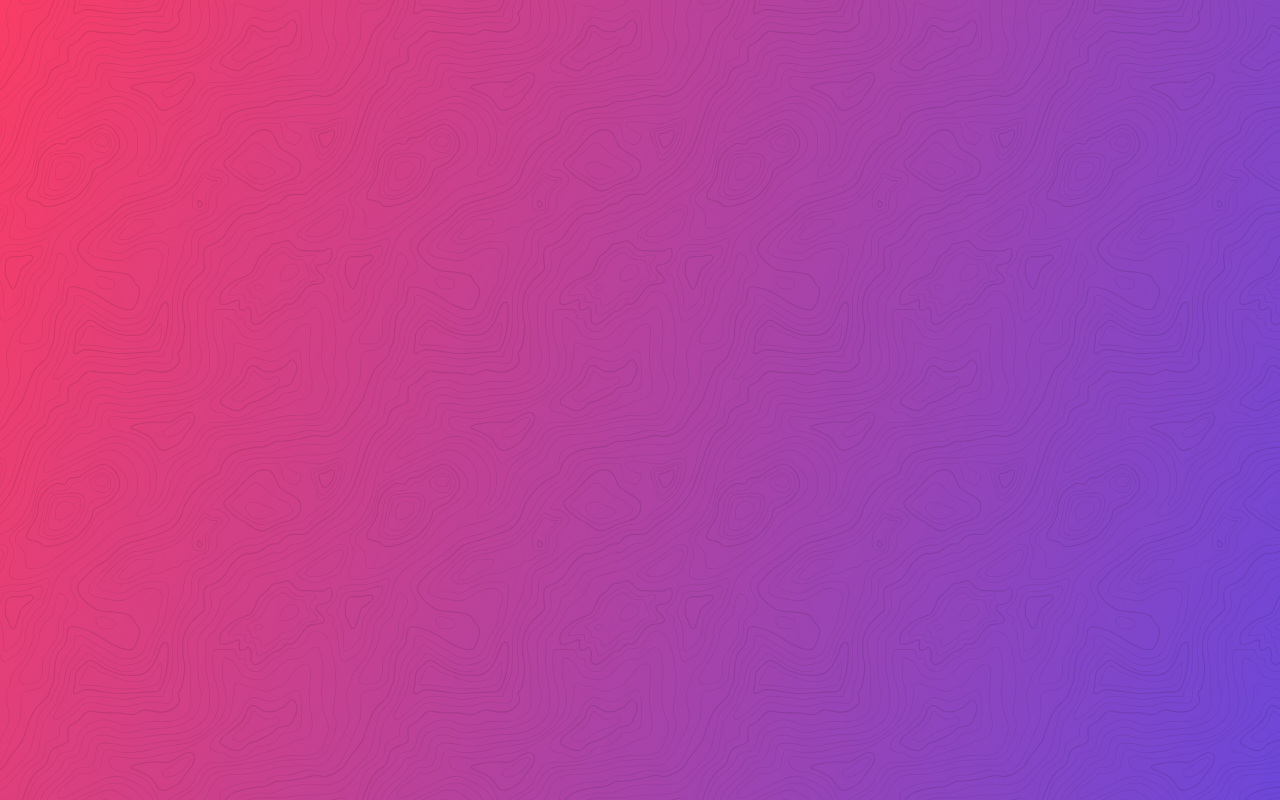
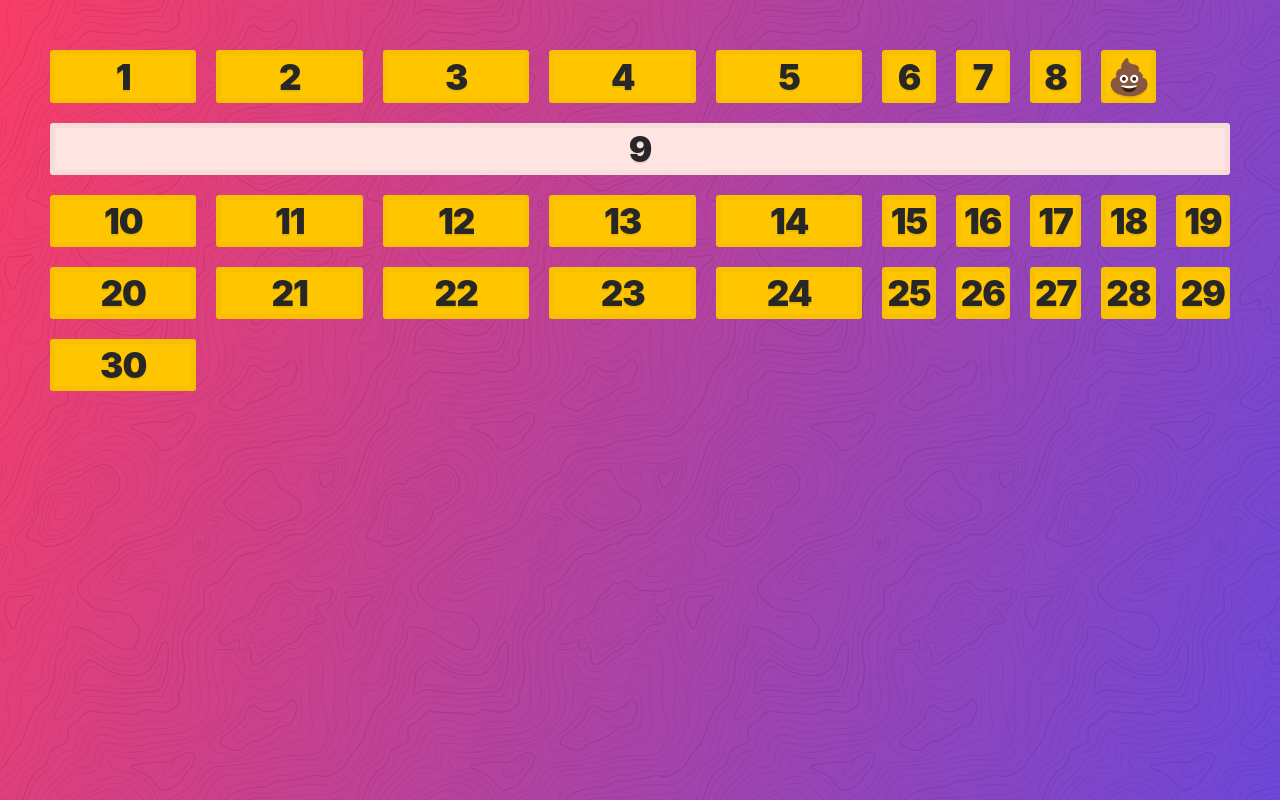
Before and after one commit to arushgupta/css-grid, a plain HTML site: page 09 - Sizing Grid Items/sizing-items.html in a window 1280 px wide. Drawn offline with Linux system fonts and the light colour scheme.

Commit message:
using span to place items in grid

```diff
--- a/09 - Sizing Grid Items/sizing-items.html
+++ b/09 - Sizing Grid Items/sizing-items.html
@@ -3,22 +3,47 @@
 
 <head>
   <meta charset="UTF-8">
+  <meta name="author" content="Arush Gupta">
   <meta name="viewport" content="width=device-width, initial-scale=1.0">
   <link rel="stylesheet" href="../assets/style.css">
+  <link rel="stylesheet" href="style.css">
   <title>Sizing Grid Items!</title>
 </head>
 
 <body>
   <div class="container">
-
+    <div class="item item1">1</div>
+    <div class="item item2">2</div>
+    <div class="item item3">3</div>
+    <div class="item item4">4</div>
+    <div class="item item5">5</div>
+    <div class="item item6">6</div>
+    <div class="item item7">7</div>
+    <div class="item item8">8</div>
+    <div class="item">💩</div>
+    <div class="item item9">9</div>
+    <div class="item item10">10</div>
+    <div class="item item11">11</div>
+    <div class="item item12">12</div>
+    <div class="item item13">13</div>
+    <div class="item item14">14</div>
+    <div class="item item15">15</div>
+    <div class="item item16">16</div>
+    <div class="item item17">17</div>
+    <div class="item item18">18</div>
+    <div class="item item19">19</div>
+    <div class="item item20">20</div>
+    <div class="item item21">21</div>
+    <div class="item item22">22</div>
+    <div class="item item23">23</div>
+    <div class="item item24">24</div>
+    <div class="item item25">25</div>
+    <div class="item item26">26</div>
+    <div class="item item27">27</div>
+    <div class="item item28">28</div>
+    <div class="item item29">29</div>
+    <div class="item item30">30</div>
   </div>
-
-  <style>
-    .container {
-      display: grid;
-      grid-gap: 20px;
-    }
-  </style>
 </body>
 
 </html>
--- /dev/null
+++ b/09 - Sizing Grid Items/style.css
@@ -0,0 +1,12 @@
+.container {
+  display: grid;
+  grid-gap: 20px;
+  grid-template-columns: repeat(5, 1fr);
+}
+
+.item9 {
+  background: mistyrose;
+  grid-column: span 10;
+  /* This will force the grid to make implicit columns if span num is greater than the explicit grid columns */
+  grid-row: span 2;
+}
```
